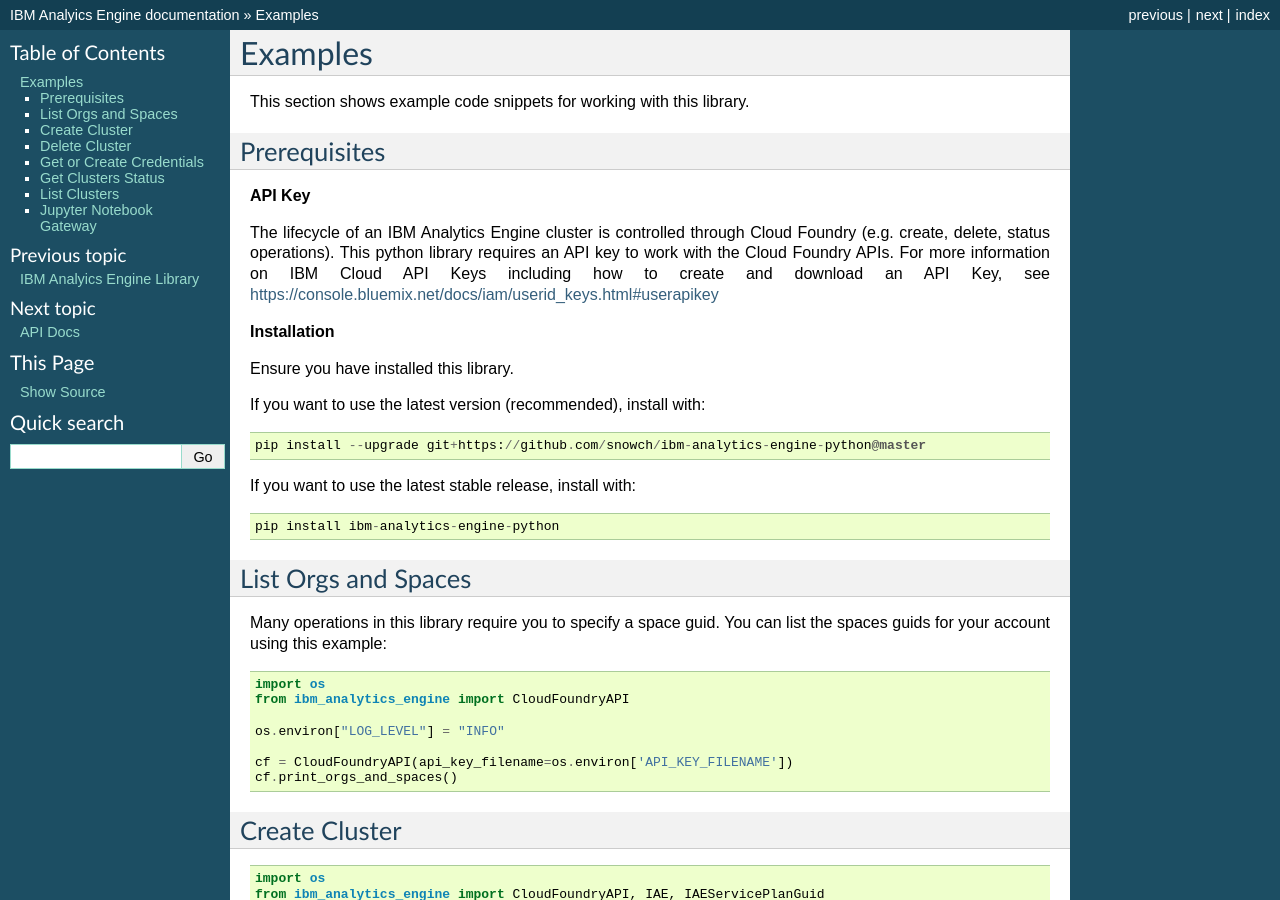
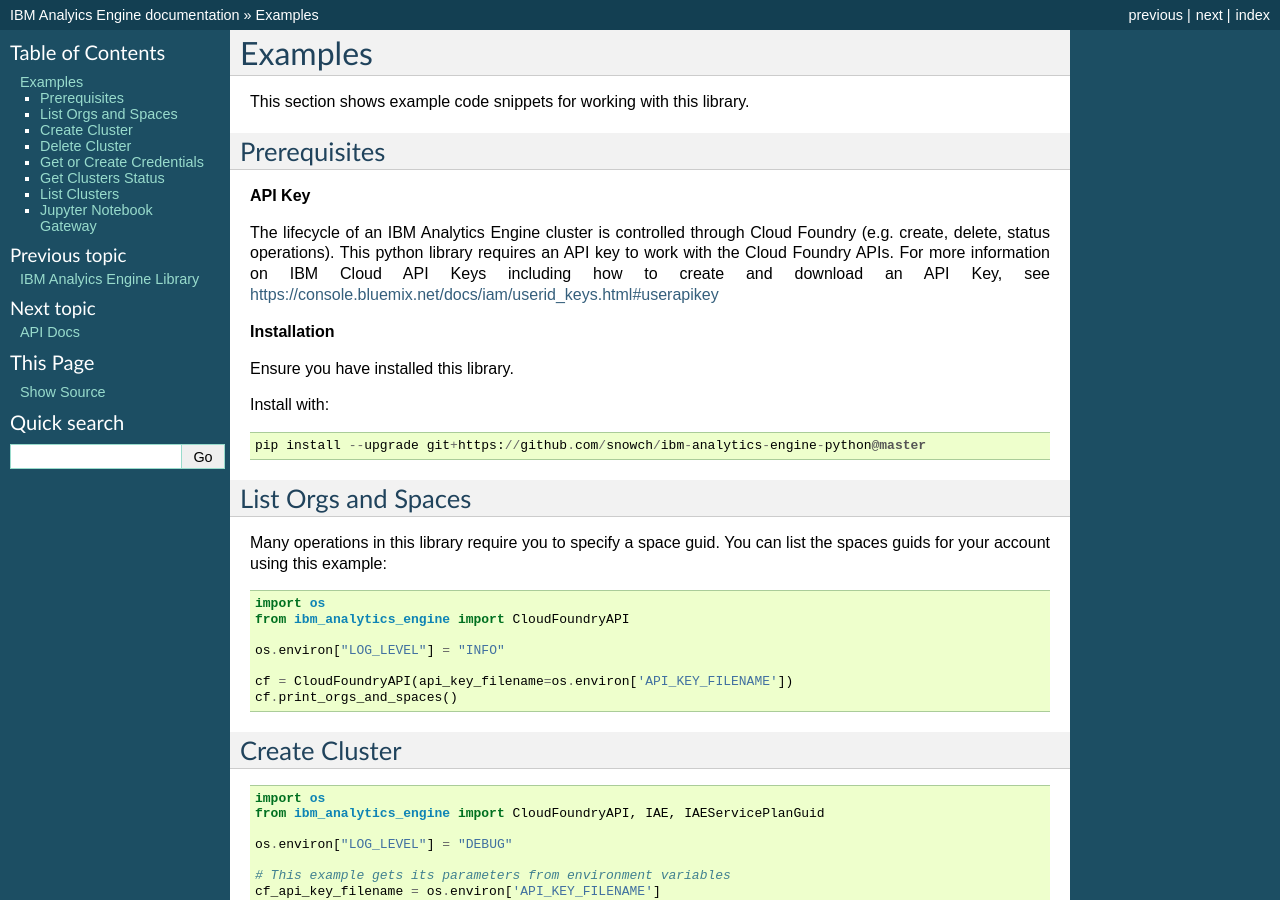
Before and after one commit to snowch/ibm-analytics-engine-python, a Sphinx documentation site: the page built from docs/examples.rst, in a window 1280 px wide and 900 px high. Built offline with Sphinx 7.4.7, drawn with Linux system fonts in a browser that asks for light colours.

Commit message:
Update examples.rst

```diff
--- a/docs/examples.rst
+++ b/docs/examples.rst
@@ -16,17 +16,11 @@
 
 Ensure you have installed this library.
 
-If you want to use the latest version (recommended), install with:
+Install with:
 
 .. code-block:: python
 
    pip install --upgrade git+https://github.com/snowch/ibm-analytics-engine-python@master
-
-If you want to use the latest stable release, install with:
-
-.. code-block:: python
-
-   pip install ibm-analytics-engine-python
 
 ====================
 List Orgs and Spaces
```
